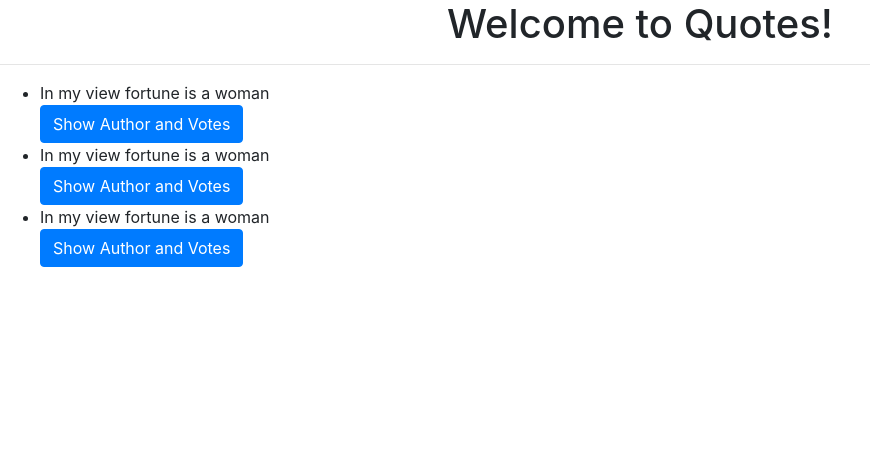
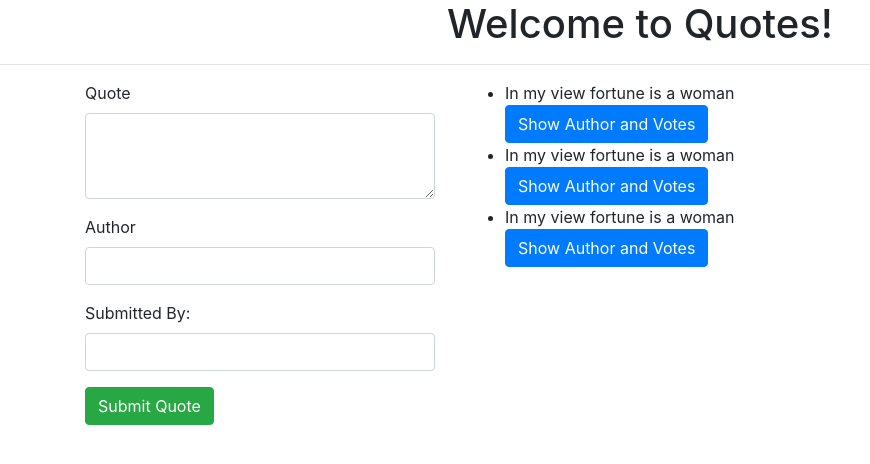
Before and after one commit to MugachaGichamba/Quotes, an Angular app: page / in a window 1280 px wide. Shown: the top 464 px of the page, without its empty margins (0-870 px from the left). Built offline with nearby package versions, Linux system fonts and the light colour scheme.

Commit message:
Added submit button to quotes-form

```diff
--- a/src/app/quote-form/quote-form.component.html
+++ /dev/null
@@ -1,3 +0,0 @@
-<p>
-  quote-form works!
-</p>
--- a/src/app/quote-form/quote-form.component.ts
+++ /dev/null
@@ -1,15 +0,0 @@
-import { Component, OnInit } from '@angular/core';
-
-@Component({
-  selector: 'app-quote-form',
-  templateUrl: './quote-form.component.html',
-  styleUrls: ['./quote-form.component.css']
-})
-export class QuoteFormComponent implements OnInit {
-
-  constructor() { }
-
-  ngOnInit() {
-  }
-
-}
--- a/src/app/quote/quote.component.html
+++ b/src/app/quote/quote.component.html
@@ -6,7 +6,12 @@
     <hr>
 </div>
 
-
+<div class="container">
+    <div class="row">
+        <div class="col-md-4">
+            <app-quotes-form></app-quotes-form>
+        </div>
+        <div class="col-md-6">
             <ul>
                 <div *ngFor='let quote of quotes; let i = index'>
                     <li>{{quote.quote}}</li>
@@ -14,4 +19,8 @@
                     <app-quote-details *ngIf="quote.details" [quote]='quote' (toDelete)='removeGoal($event, i)'></app-quote-details>
                 </div>
             </ul>
+        </div>
+    </div>
+</div>
+
 <!--  <p *ngIf='quote.length > 5'>You have the most quotes</p> -->
--- /dev/null
+++ b/src/app/quotes-form/quotes-form.component.html
@@ -0,0 +1,20 @@
+<div class="container-fluid">
+    <div class="row">
+
+        <form>
+            <div class="form-group">
+                <label for="quote">Quote</label>
+                <textarea class="form-control" id="quote" cols="50" rows="3"></textarea>
+            </div>
+            <div class="form-group">
+                <label for="author">Author</label>
+                <input type="text" class="form-control" id="author">
+            </div>
+            <div class="form-group">
+                <label for="submitter">Submitted By: </label>
+                <input type="text" class="form-control" id="submitter">
+            </div>
+            <button type="submit" class="btn btn-success">Submit Quote</button>
+        </form>
+    </div>
+</div>
--- /dev/null
+++ b/src/app/quotes-form/quotes-form.component.ts
@@ -0,0 +1,17 @@
+import { Component, OnInit } from '@angular/core';
+import {Quote} from '../quote';
+
+@Component({
+  selector: 'app-quotes-form',
+  templateUrl: './quotes-form.component.html',
+  styleUrls: ['./quotes-form.component.css']
+})
+export class QuotesFormComponent implements OnInit {
+  //newQuote property: default object to be changed by form inputs
+  newQuote = new Quote("","","",0,0,new Date());
+  constructor() { }
+
+  ngOnInit() {
+  }
+
+}
```
Also changed, not shown: src/app/app.module.ts (+5 -3 lines), src/app/quotes-form/quotes-form.component.css (added), 1 other file (tests, documents, lock files or other folders). Lines whose indentation alone changed are shown as unchanged.
